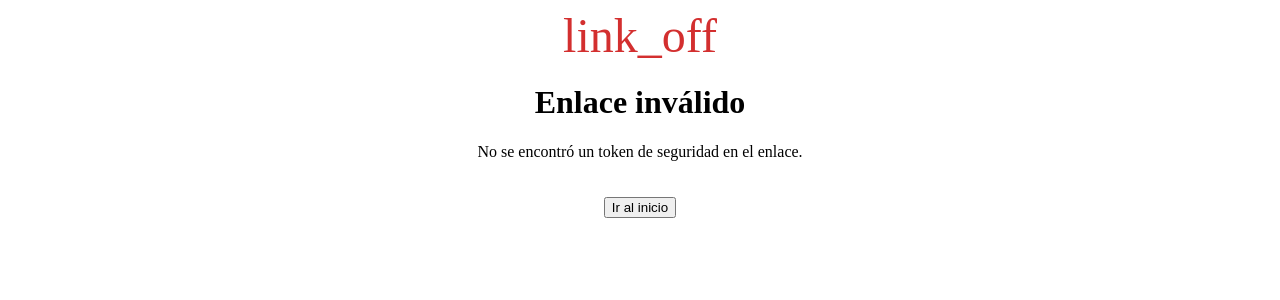
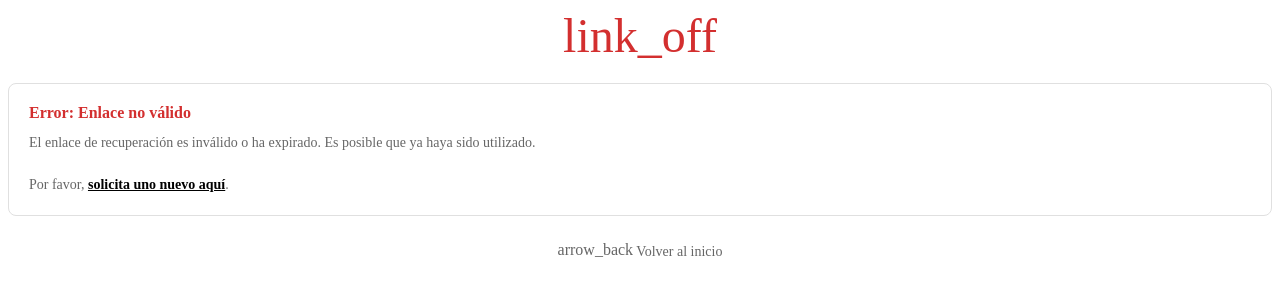
Before and after one commit to JorgeOrtega-ux/ProjectAurora, a PHP site: page /reset-password.php in a window 1280 px wide. Shown: the top 300 px of the page. Run offline with PHP 8.4, Linux system fonts and the light colour scheme.

Commit message:
Add files via upload

```diff
--- a/ProjectAurora/includes/sections/auth/reset-password.php
+++ b/ProjectAurora/includes/sections/auth/reset-password.php
@@ -2,22 +2,33 @@
 // includes/sections/auth/reset-password.php
 if (session_status() === PHP_SESSION_NONE) session_start();
 
-// Capturar el token de la URL
+// 1. Capturar el token de la URL
 $token = isset($_GET['token']) ? trim($_GET['token']) : '';
+$tokenIsValid = false;
+
+// 2. Validar el token en la Base de Datos (Server Side Render)
+// Nota: $pdo está disponible porque este archivo se carga desde loader.php o index.php que ya incluyen database.php
+if (!empty($token) && isset($pdo)) {
+    try {
+        // Buscamos si el código existe, es de tipo 'recovery' y si la fecha de expiración es mayor a AHORA
+        $stmt = $pdo->prepare("SELECT id FROM verification_codes WHERE code = ? AND code_type = 'recovery' AND expires_at > NOW()");
+        $stmt->execute([$token]);
+
+        if ($stmt->fetch()) {
+            $tokenIsValid = true;
+        }
+    } catch (Exception $e) {
+        // Si hay error de BD, asumimos inválido por seguridad
+        $tokenIsValid = false;
+    }
+}
 ?>
 
 <div class="section-content active" data-section="reset-password">
     <div class="section-center-wrapper">
         <div class="form-container">
 
-            <?php if (empty($token)): ?>
-                <div style="text-align:center;">
-                    <span class="material-symbols-rounded" style="font-size:48px; color:#d32f2f;">link_off</span>
-                    <h1>Enlace inválido</h1>
-                    <p>No se encontró un token de seguridad en el enlace.</p>
-                    <button class="form-button" onclick="navigateTo('login')" style="margin-top:20px;">Ir al inicio</button>
-                </div>
-            <?php else: ?>
+            <?php if ($tokenIsValid): ?>
                 <div class="auth-step-container active">
                     <h1>Nueva Contraseña</h1>
                     <p>Crea una contraseña segura para tu cuenta.</p>
@@ -33,6 +44,34 @@ $token = isset($_GET['token']) ? trim($_GET['token']) : '';
                     <button class="form-button" data-action="reset-final-submit">Cambiar Contraseña</button>
                     <div data-error="reset-error" class="form-error-message"></div>
                 </div>
+
+            <?php else: ?>
+                <div style="text-align: center; margin-bottom: 20px;">
+                    <span class="material-symbols-rounded" style="font-size: 48px; color: #d32f2f;">link_off</span>
+                </div>
+
+                <div style="
+                    border: 1px solid #e0e0e0;
+                    border-radius: 8px;
+                    padding: 20px;
+                    text-align: left;
+                    background-color: #fff;
+                    /* Quitamos margin-bottom extra ya que no hay botón debajo */
+                ">
+                    <h3 style="margin: 0 0 10px 0; font-size: 16px; color: #d32f2f;">Error: Enlace no válido</h3>
+                    <p style="margin: 0; font-size: 14px; color: #666; line-height: 1.5;">
+                        El enlace de recuperación es inválido o ha expirado. Es posible que ya haya sido utilizado.
+                        <br><br>
+                        Por favor, <a href="#" onclick="event.preventDefault(); navigateTo('forgot-password')" style="color: #000; font-weight: 600; text-decoration: underline;">solicita uno nuevo aquí</a>.
+                    </p>
+                </div>
+
+                <div style="margin-top: 25px; text-align: center;">
+                    <a href="#" onclick="event.preventDefault(); navigateTo('login')" style="color:#666; text-decoration:none; font-size:14px; font-weight:500;">
+                        <span class="material-symbols-rounded" style="font-size:16px; vertical-align: text-bottom;">arrow_back</span>
+                        Volver al inicio
+                    </a>
+                </div>
             <?php endif; ?>
 
         </div>
```
Also changed, not shown: 1 other file.
